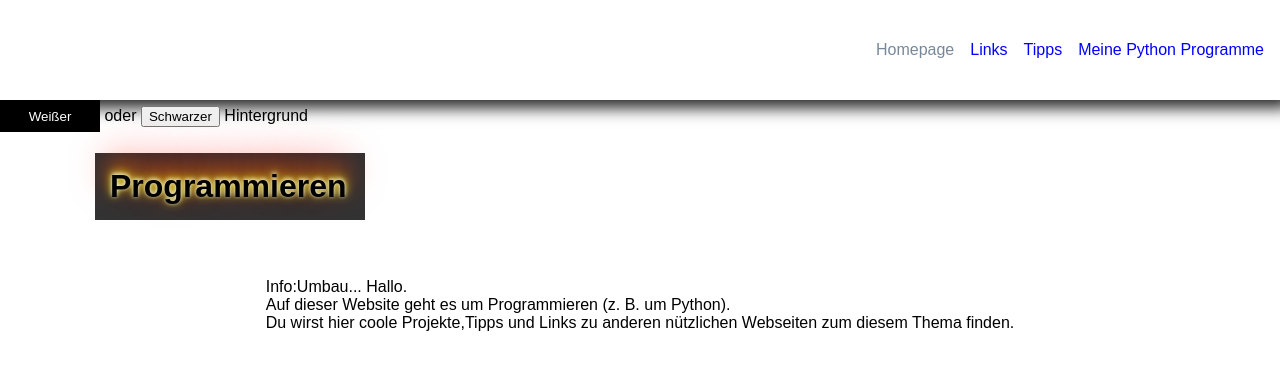
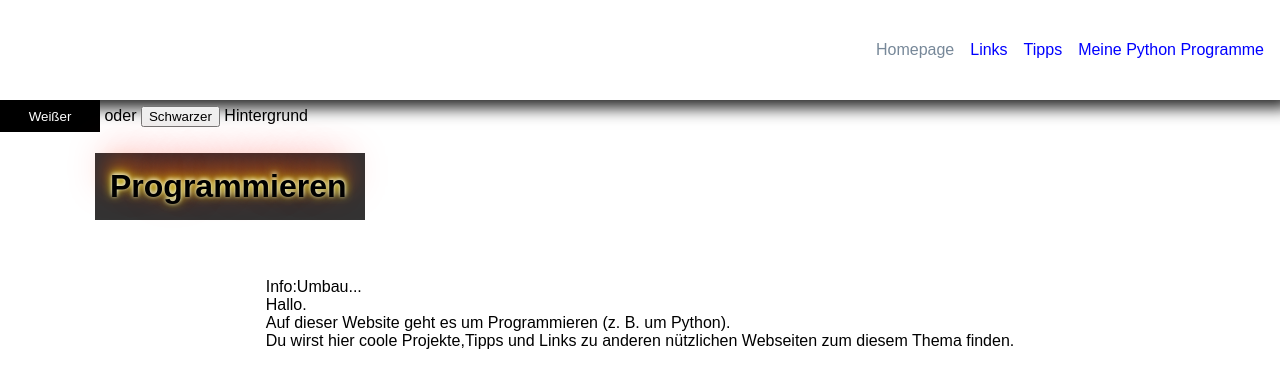
Before and after one commit to LKatze22/LKatze22.github.io, a plain HTML site: page index.html in a window 1280 px wide. Both pictures are taken after a click on the button "Weißer". Drawn offline with Linux system fonts and the light colour scheme.

Commit message:
Add files via upload

```diff
--- a/index.html
+++ b/index.html
@@ -6,7 +6,7 @@
           content="width=device-width, user-scalable=no, initial-scale=1.0, maximum-scale=1.0, minimum-scale=1.0">
     <meta http-equiv="X-UA-Compatible" content="ie=edge">
     <meta name="revisit-after" content="100 days">
-    <meta name="keywords" content="Programmieren, Programmier,HTMl nützliche, Internetseiten, Seiten ">
+    <meta name="keywords" content="Programmieren, Programmier,HTMl nützliche, Internetseiten, Seiten, Tipps ">
     <link rel="stylesheet" href="menu_h1.css">
     <link rel="stylesheet" href="index.css">
     <link rel="shortcut icon" type="x-icon" href="icon.png">
@@ -21,14 +21,14 @@
        <a class="tipps" href="tipps.html">Tipps</a>
        <a class="python" href="python.html">Meine Python Programme</a>
    </header>
-   <button class="weißbutt" onclick="setbg('white');setcolor('#000000')">Weißer </button> oder
-   <button class="schwarzbutt" onclick="setbg('black');setcolor('white')">Schwarzer </button> Hintergrund
+   <button class="weißbutt" onclick="setbgw()">Weißer </button> oder
+   <button class="schwarzbutt" onclick="setbgb()">Schwarzer </button> Hintergrund
    <h1>Programmieren</h1>
 
    <div class="hptext" style="color:#000000;">
      <br>
      <br>
-       Info:Umbau...
+       Info:Umbau...<br>
      Hallo.
      <br>
      Auf dieser Website geht es um Programmieren (z. B. um Python).
--- a/script.js
+++ b/script.js
@@ -1,6 +1,8 @@
-function setbg(col){
-    document.body.style.backgroundColor=col;
+function setbgw(){
+    document.body.style.backgroundColor=#FFFFFF;
+    document.body.style.color=#000000;
 }
-function setcolor(col){
-    document.body.style.color=col;
+function setbgb(){
+    document.body.style.backgroundColor=#000000;
+    document.body.style.color=#FFFFFF;
 }
```
